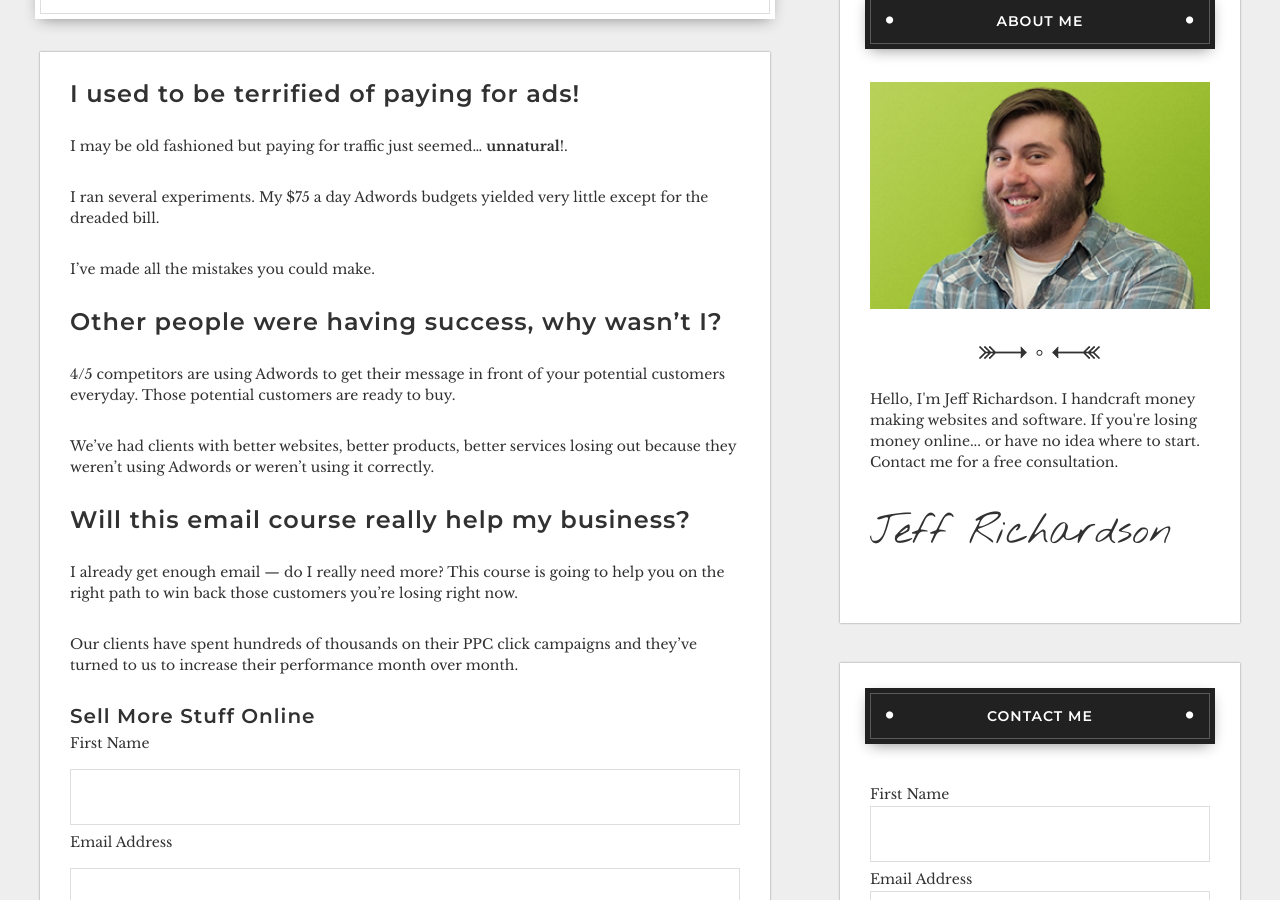
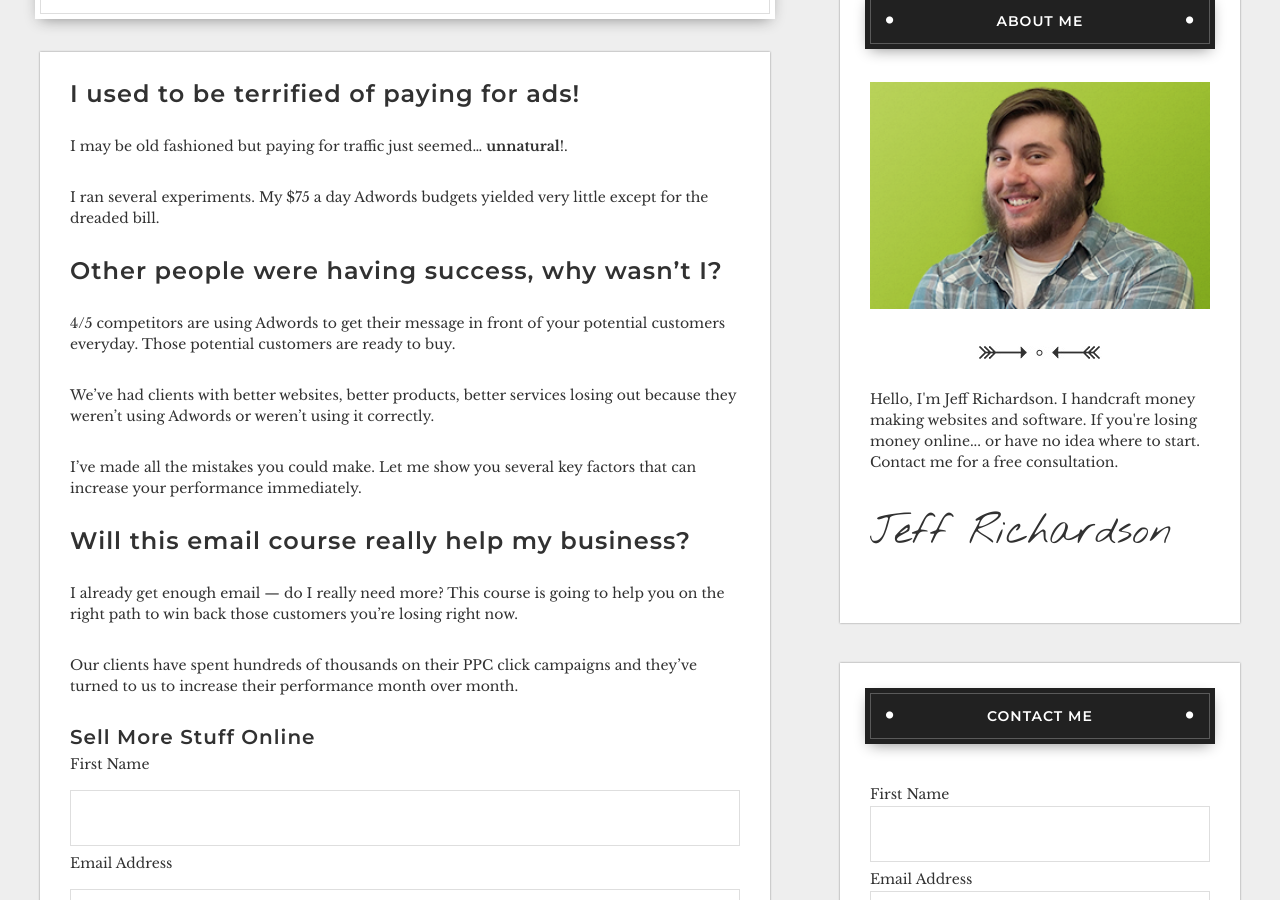
Before and after one commit to jeffAwesome/jeffAwesome2.0, a Jekyll site: the page built from sell-more-stuff.md, in a window 1280 px wide and 900 px high, scrolled down 392 px. Built offline with Jekyll 4.4.1, drawn with Linux system fonts in a browser that asks for light colours; nearby versions of some CDN libraries.

Commit message:
sell more online

```diff
--- a/sell-more-stuff.md
+++ b/sell-more-stuff.md
@@ -25,6 +24,8 @@ ready to buy.
 We've had clients with better websites, better products, better services
 losing out because they weren't using Adwords or weren't using it correctly.
 
+I've made all the mistakes you could make. Let me show you several key factors
+that can increase your performance immediately.
 
 Will this email course really help my business?
 ================
```
Also changed, not shown: other parts of sell-more-stuff.md (+0 -1 lines).
